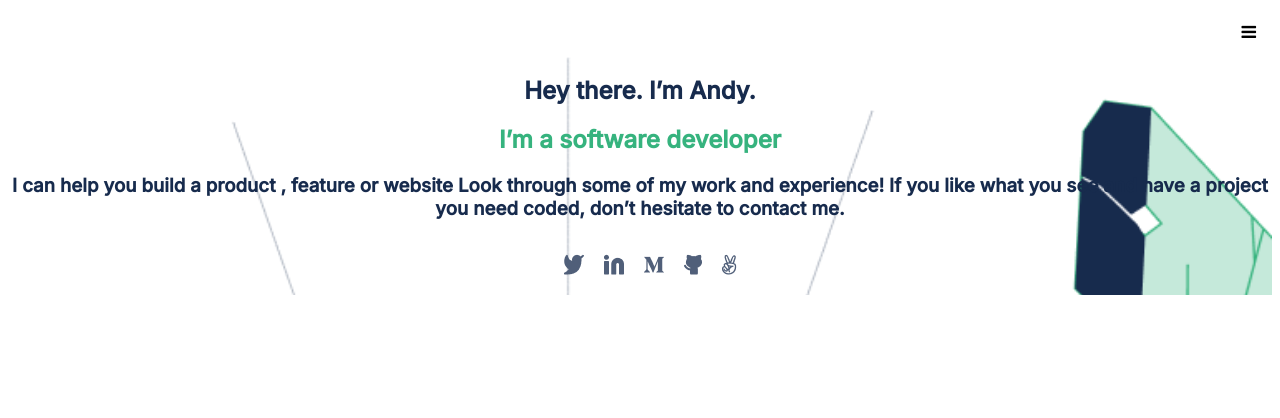
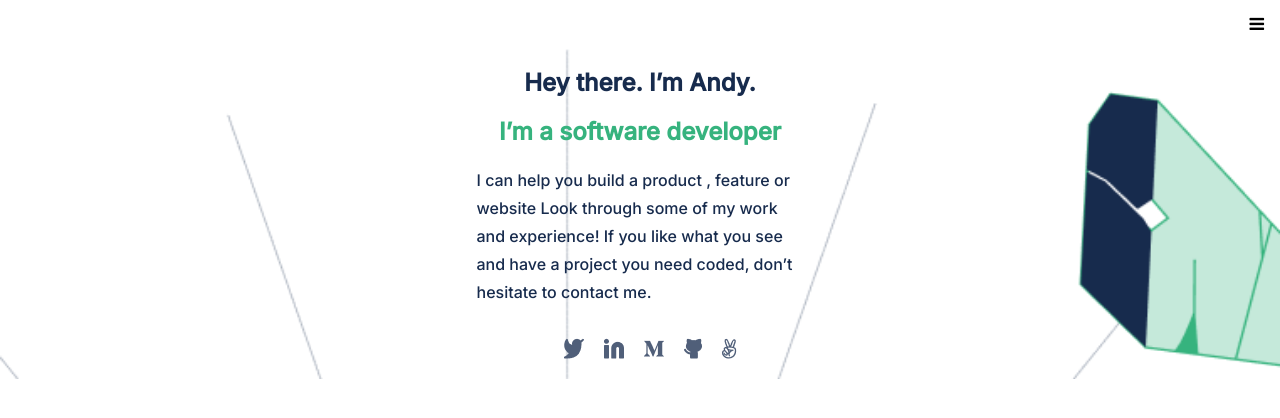
Before and after one commit to Dachrono/Portfolio-setup-and-mobile-first, a website: page index.html in a window 1280 px wide. Drawn offline with Linux system fonts and the light colour scheme.

Commit message:
correct container section, corrected id=c type <p> and style css, corrected margin body

```diff
--- a/index.html
+++ b/index.html
@@ -24,18 +24,18 @@
         </nav>
     </header>
 
-    <div class="container">
+    <section class="container">
 
-        <section class="title">
+        <div class="title">
             <h1 id="a">Hey there. I’m Andy.</h1>
             <h2 id="b">I’m a software developer</h2>
-            <h3 id="c">
+            <p id="c">
                 I can help you build a product , feature or website Look
                 through some of my work and experience! If you like what
                 you see and have a project you need coded, don’t hesitate
                 to contact me.
-            </h3>
-        </section>
+            </p>
+        </div>
 
         <ul class="social">
             <li><a href="" type="icon"><img src="Pics/Icons/twitter.png" alt="19.99px"></a></li>
@@ -45,8 +45,9 @@
             <li><a href="" type="icon"><img src="Pics/Icons/angellist.png" alt="19.99px"></a></li>
         </ul>
 
-    </div>
+    </section>
 
 
 </body>
 </html>
+</html>
--- a/style.css
+++ b/style.css
@@ -2,6 +2,7 @@ body {
   align-items: center;
   font-family: 'Inter', sans-serif;
   font-style: normal;
+  margin: 0;
 }
 
 .NavBar {
@@ -61,6 +62,8 @@ h3 {
 
 #c {
   color: #172b4d;
+  line-height: 28px;
+  width: 327px;
 }
 
 ul {
```
